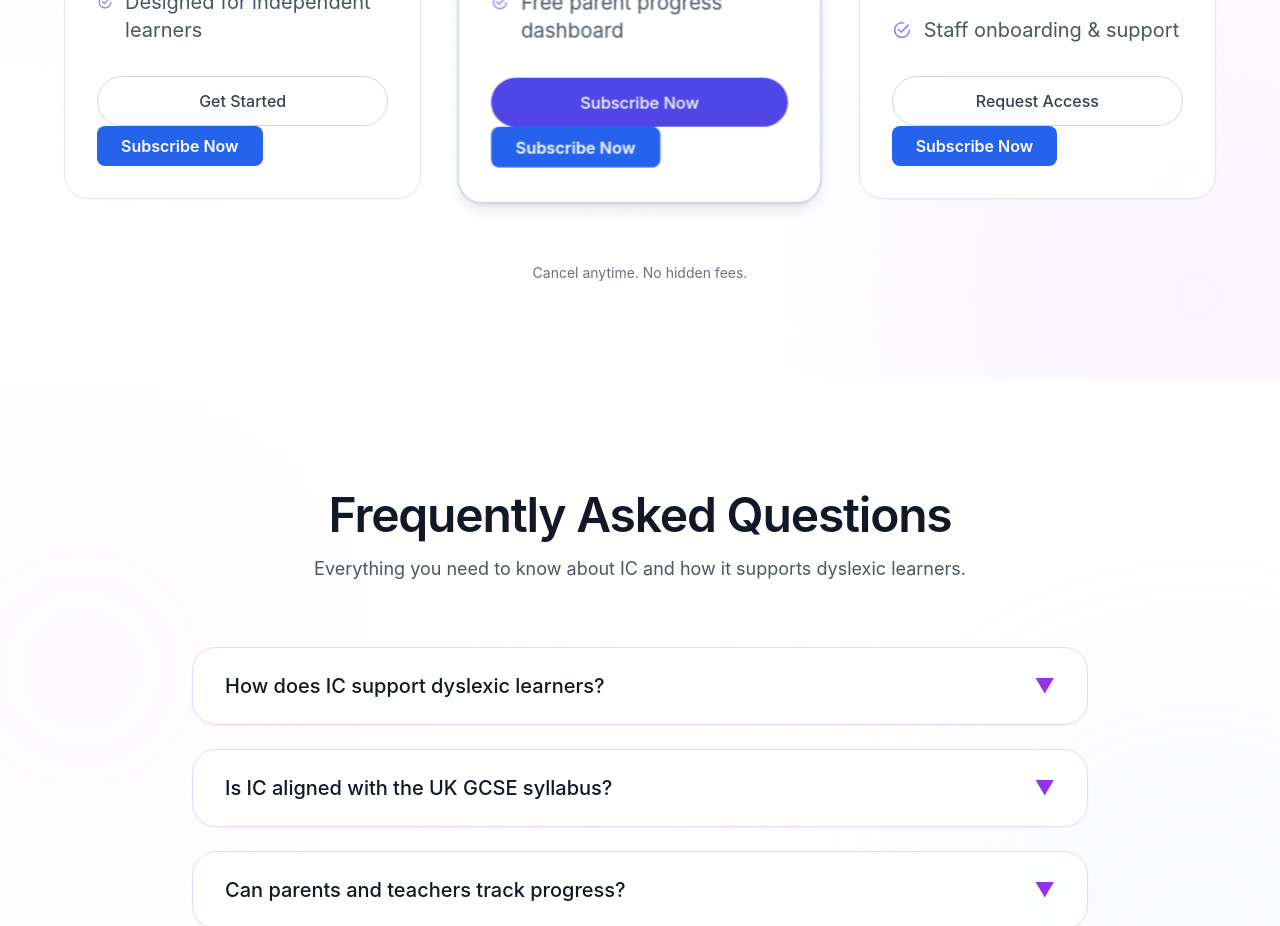
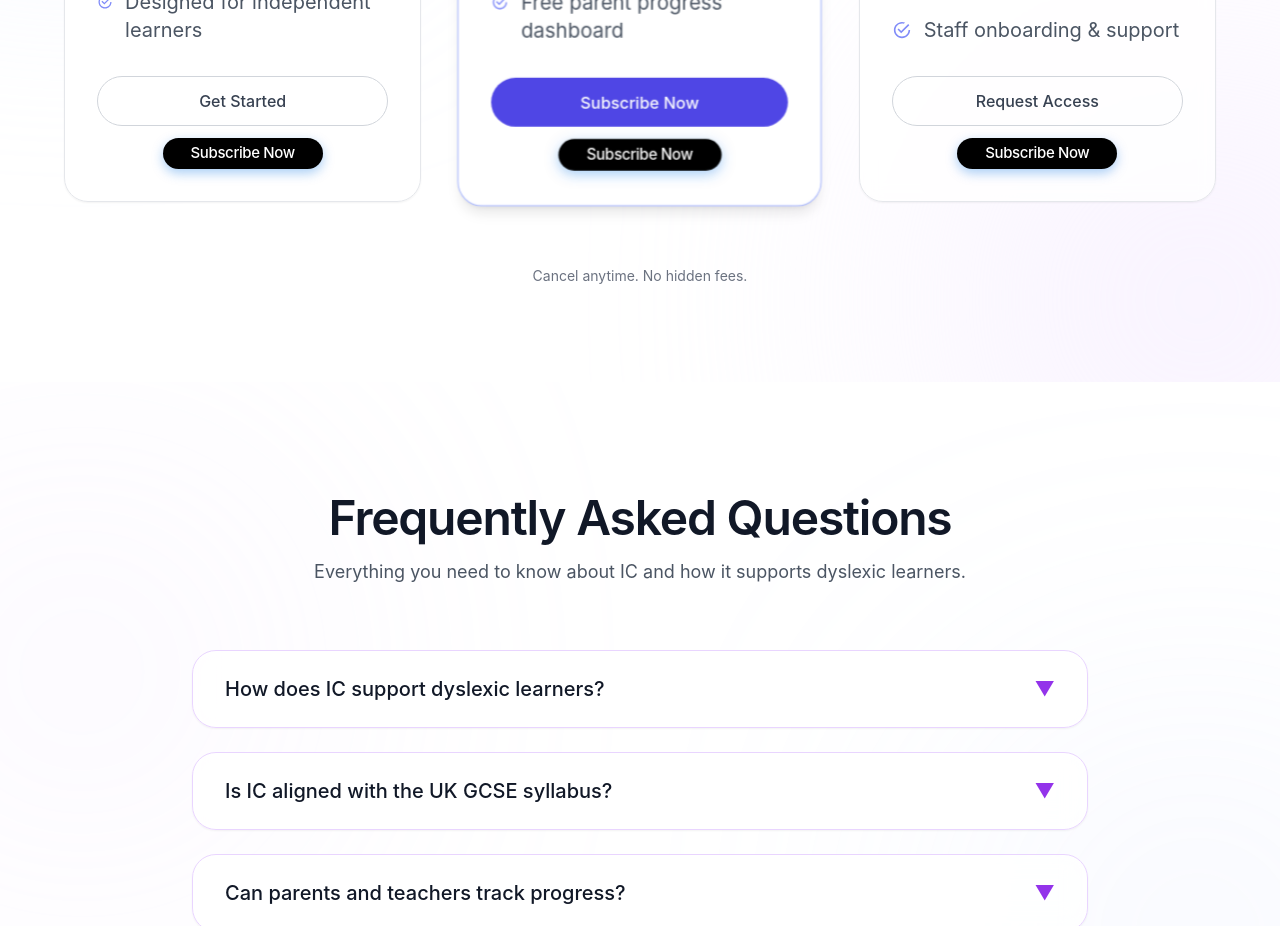
Before and after one commit to Ativor-Godsway/koryis-client, a React (Vite) app: page / in a window 1280 px wide. Shown: the part 5360-6286 px from the top of the page. Built offline with nearby package versions, Linux system fonts and the light colour scheme; a web font is replaced by a local one.

Commit message:
Update the subscribe now button

```diff
--- a/src/components/BillingCancel.jsx
+++ b/src/components/BillingCancel.jsx
@@ -1,5 +1,6 @@
 // BillingCancel.jsx
 import React from "react";
+import { Link } from "react-router-dom";
 
 const BillingCancel = () => {
   return (
@@ -13,12 +14,12 @@ const BillingCancel = () => {
           Your subscription was not completed. Please try again if you want to
           subscribe.
         </p>
-        <button
-          onClick={() => window.location.reload()}
+        <Link
+          to={"/student/dashboard"}
           className="bg-red-600 hover:bg-red-700 text-white font-semibold px-6 py-2 rounded-lg transition"
         >
-          Retry Payment
-        </button>
+          Go Back Home
+        </Link>
       </div>
     </div>
   );
--- a/src/components/SubscribeButton.jsx
+++ b/src/components/SubscribeButton.jsx
@@ -39,15 +39,31 @@ const SubscribeButton = () => {
   };
 
   return (
-    <button
-      onClick={handleCheckout}
-      disabled={loading}
-      className={`bg-blue-600 hover:bg-blue-700 text-white font-semibold px-6 py-2 rounded-lg transition ${
-        loading ? "opacity-60 cursor-not-allowed" : ""
-      }`}
-    >
-      {loading ? "Redirecting to Payment..." : "Subscribe Now"}
-    </button>
+    <div className="w-full flex items-center justify-center pt-3">
+      <button
+        onClick={handleCheckout}
+        disabled={loading}
+        className={`
+    relative inline-flex items-center justify-center
+    rounded-full px-7 py-1
+    text-[15px] font-medium tracking-tight
+    bg-black text-white
+    shadow-[0_4px_12px_rgba(0,113,227,0.35)]
+    transition-all duration-200 ease-out
+    hover:bg-[#313131] hover:shadow-[0_6px_18px_rgba(0,113,227,0.45)]
+    active:scale-[0.97]
+    disabled:opacity-60 disabled:cursor-not-allowed
+  `}
+      >
+        {loading && (
+          <span className="absolute left-4 h-4 w-4 animate-spin rounded-full border-2 border-white/40 border-t-white" />
+        )}
+
+        <span className={`${loading ? "ml-3" : ""}`}>
+          {loading ? "Redirecting…" : "Subscribe Now"}
+        </span>
+      </button>
+    </div>
   );
 };
 
--- a/src/pages/student/Navbar.jsx
+++ b/src/pages/student/Navbar.jsx
@@ -281,8 +281,6 @@ export default function Navbar() {
                   Change Password
                 </button>
 
-                <SubscribeButton />
-
                 <button
                   onClick={handleLogout}
                   className="w-full flex items-center gap-3 px-4 py-2 rounded-xl text-red-500 hover:bg-red-50"
@@ -290,6 +288,8 @@ export default function Navbar() {
                   <LogOut size={16} />
                   Logout
                 </button>
+
+                <SubscribeButton />
               </div>
             </div>
           </div>
```
